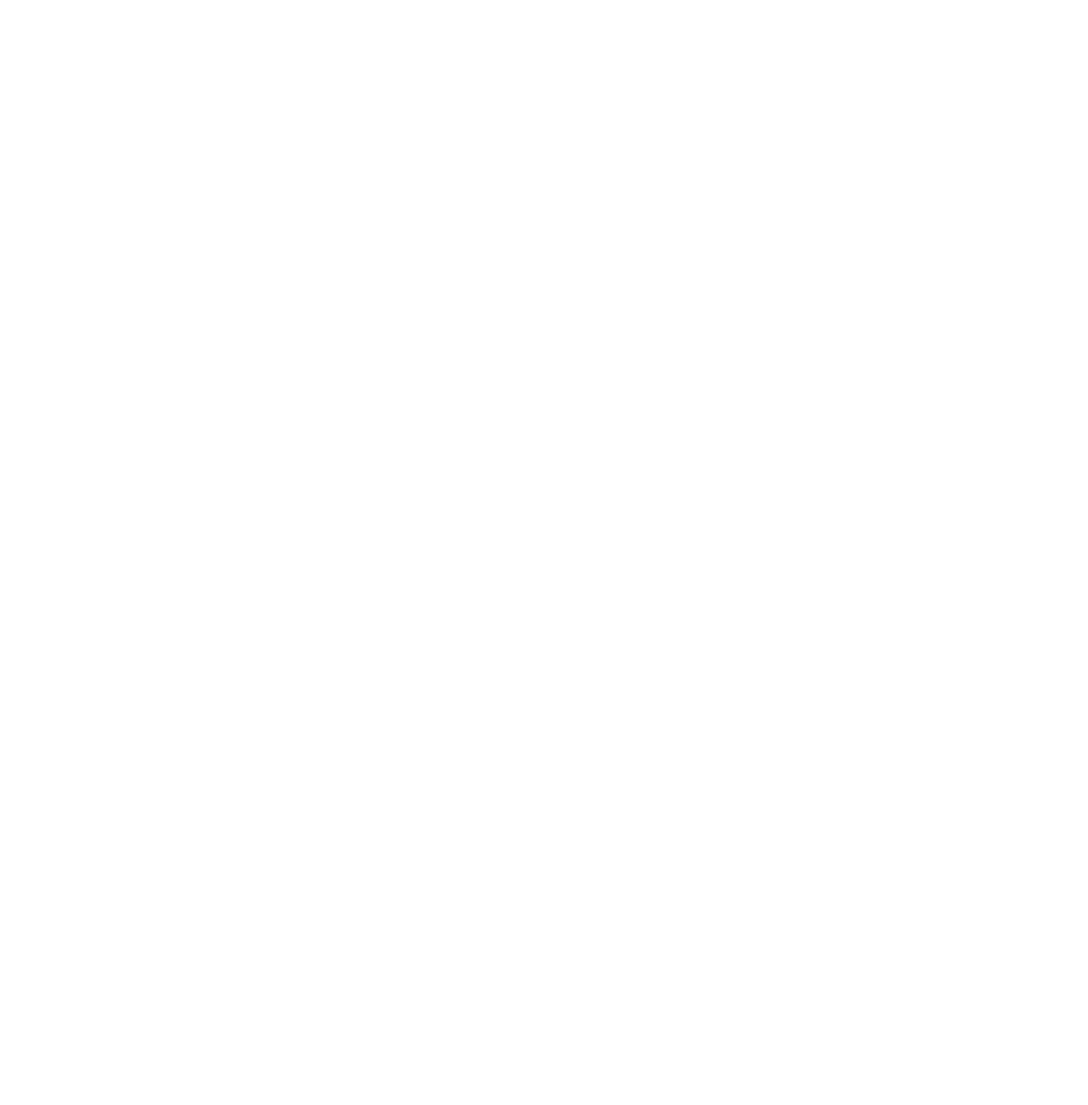
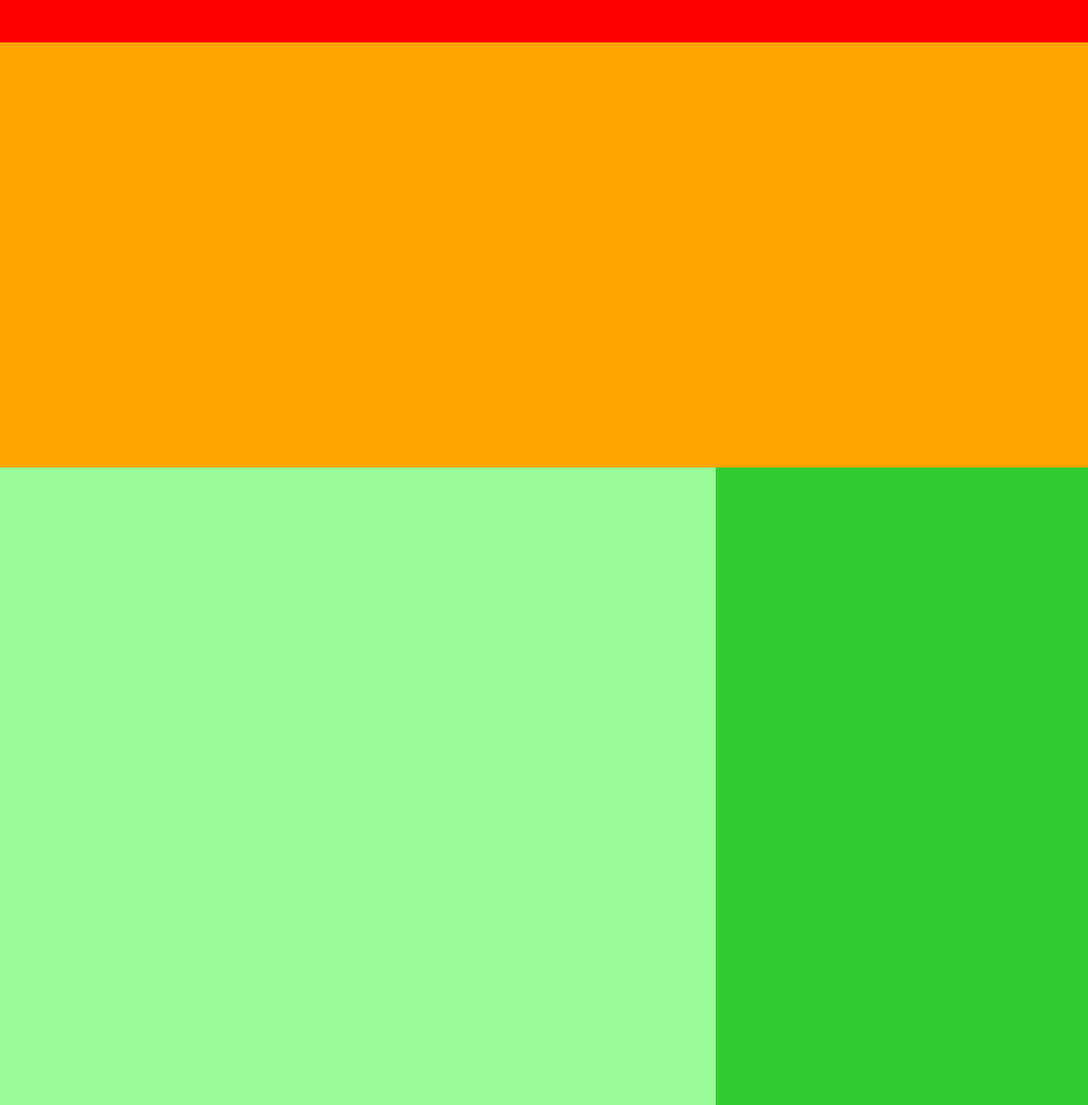
Before and after one commit to butinhina/git-CARAVAN, a plain HTML site: page index.html in a window 1280 px wide. Shown: the top 1300 px of the page at 85% size. Before the commit the page ends 800 px from the top, so only its background shows below. Drawn offline with Linux system fonts and the light colour scheme.

Commit message:
Initial Commit

```diff
--- a/index.html
+++ b/index.html
@@ -2,11 +2,21 @@
 <html lang="ja">
   <head>
     <meta charset="UTF-8"/>
-    <link rel="stylesheet" href-"style.css"/>
+    <link rel="stylesheet" href="style.css"/>
     <title>CARAVAN</title>
   </head>
 
   <body>
+    <div class="header"></div>
 
+    <div class="main-visual"></div>
+
+    <div class="main">
+      <div class="blog"></div>
+      <div class="sidebar"></div>
+    </div>
+
+
+    <div class="footer"></div>
   </body>
 </html>
--- a/style.css
+++ b/style.css
@@ -3,3 +3,39 @@
   padding: 0;
   box-sizing: border-box;
 }
+
+.header{
+  width: 100%;
+  height: 50px;
+  background-color: red;
+}
+
+
+.main-visual{
+  width: 100%;
+  height: 500px;
+  background-color: orange;
+}
+
+.main{
+  width: 100%;
+  height: 1400px;
+  background-color: green;
+  display: flex;
+  justify-content: center;
+}
+.blog{
+  width: 960px;
+  height: 1400px;
+  background-color: palegreen;
+}
+.sidebar{
+  width: 500px;
+  height: 1400px;
+  background-color: limegreen
+}
+.footer{
+  width: 100%;
+  height: 100px;
+  background-color: blue;
+}
```
